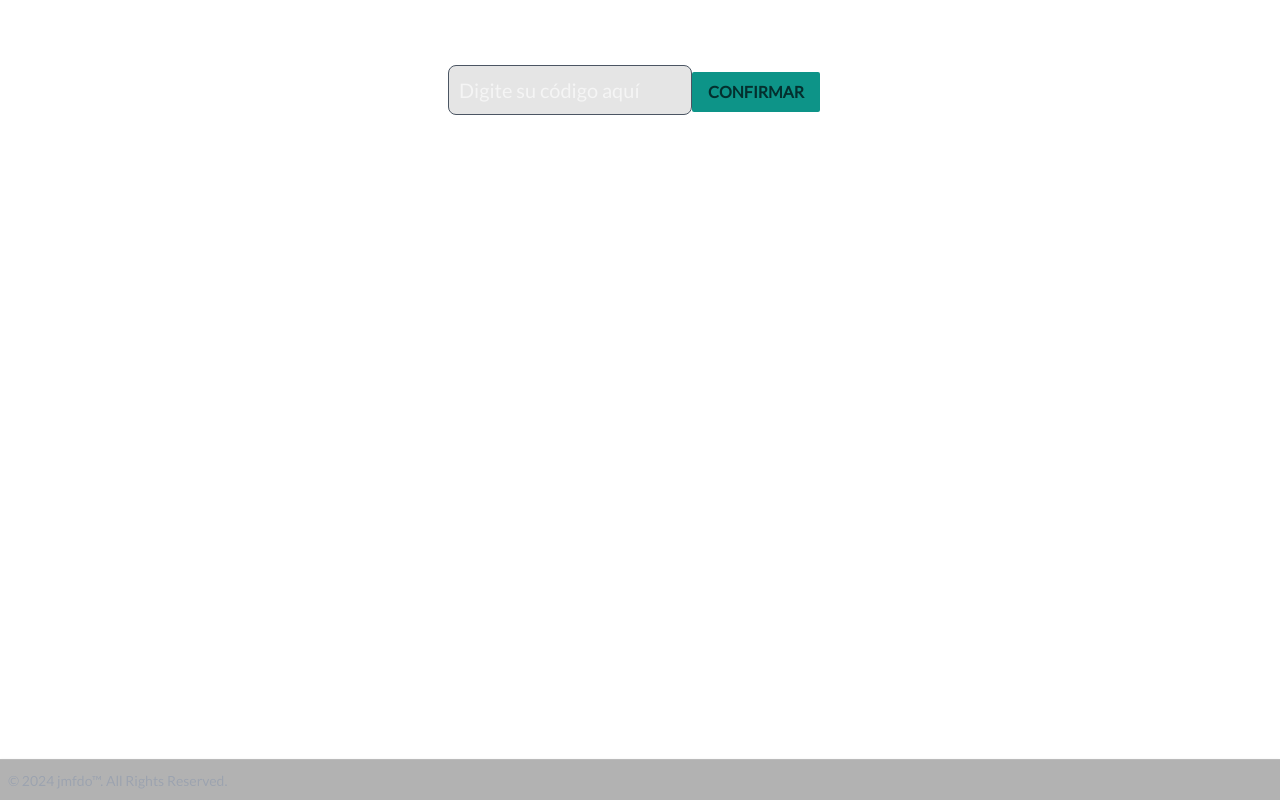
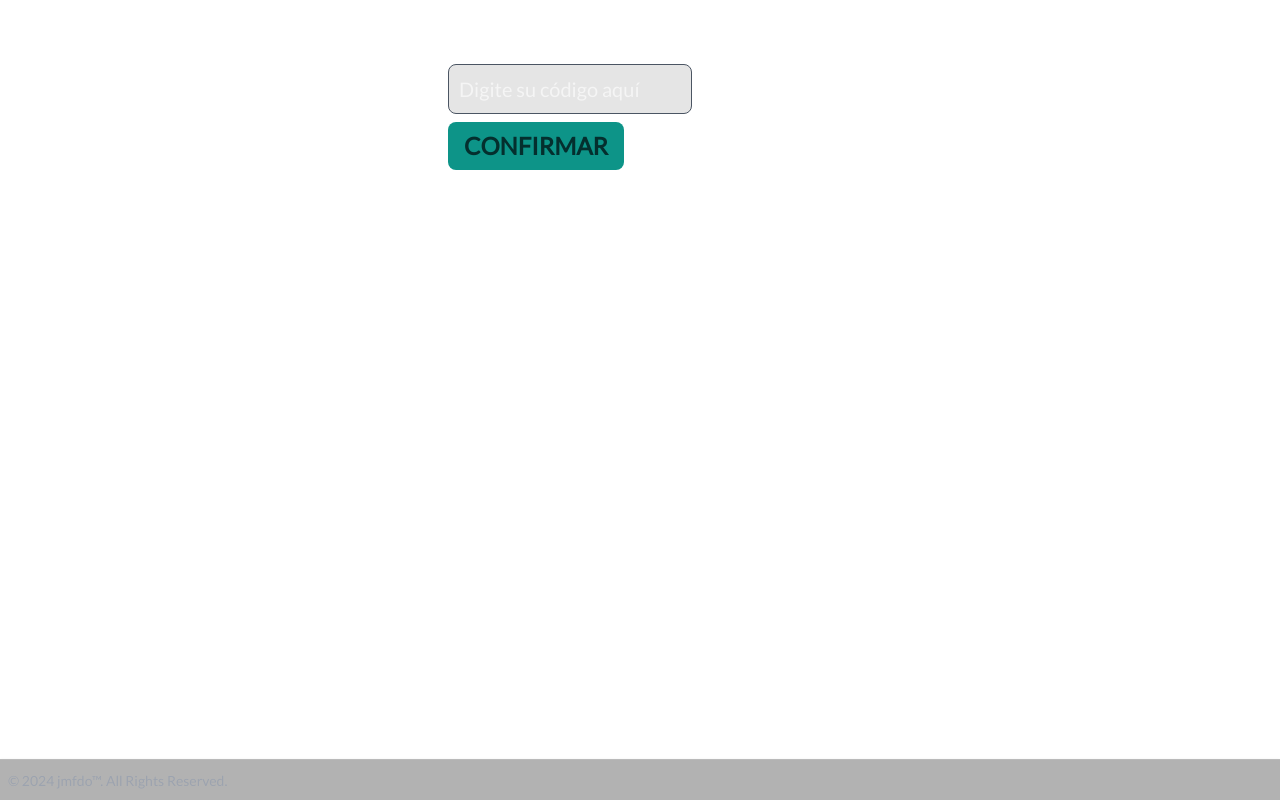
Before and after one commit to sotopaguayj/countdone, a React (Vite) app in the folder client/: page /confirm_assist in a window 1280 px wide. Built offline with nearby package versions, Linux system fonts and the light colour scheme.

Commit message:
style: :art: Style button component

```diff
--- a/client/src/components/Button.jsx
+++ b/client/src/components/Button.jsx
@@ -1,7 +1,7 @@
 
 function Button({ text, type }) {
   return (
-    <button type={ type } className="bg-teal-600 my-2 cursor-pointer text-center hover:bg-teal-500 text-teal-950 transition-colors font-bold py-2 px-4 rounded-sm">
+    <button type={ type } className="bg-teal-600 my-2 cursor-pointer text-center hover:bg-teal-500 text-teal-950 transition-colors font-bold py-2 px-4 rounded-lg text-2xl">
       { text }
     </button>
   );
```
